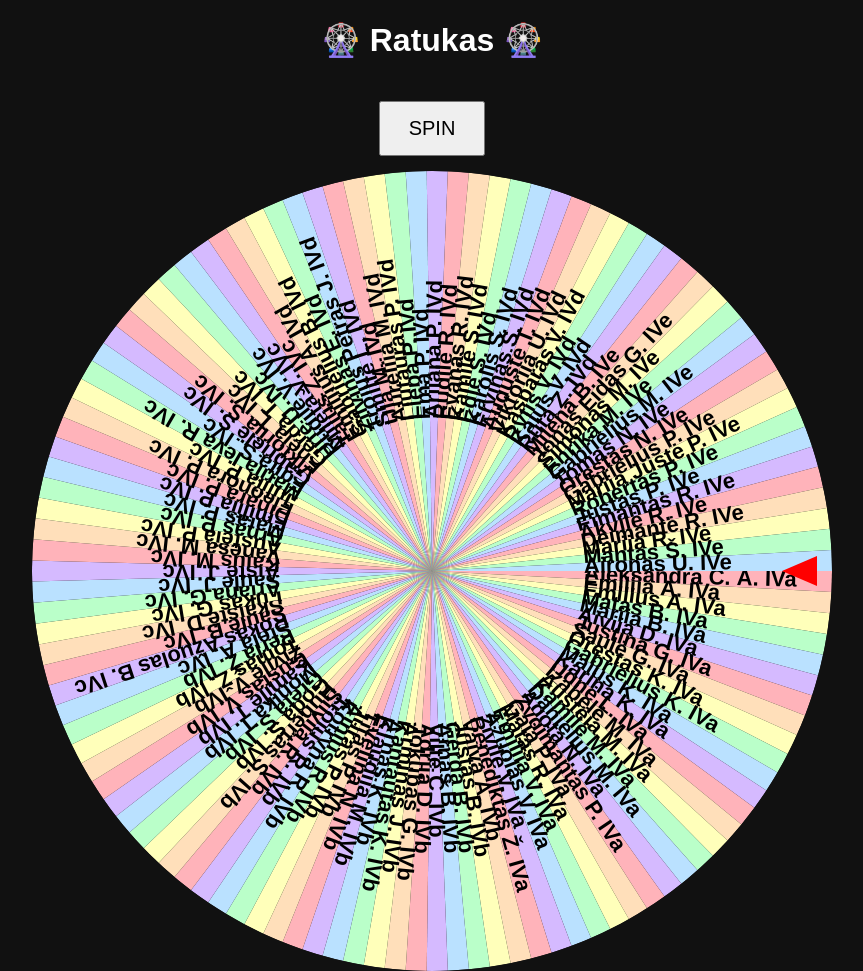
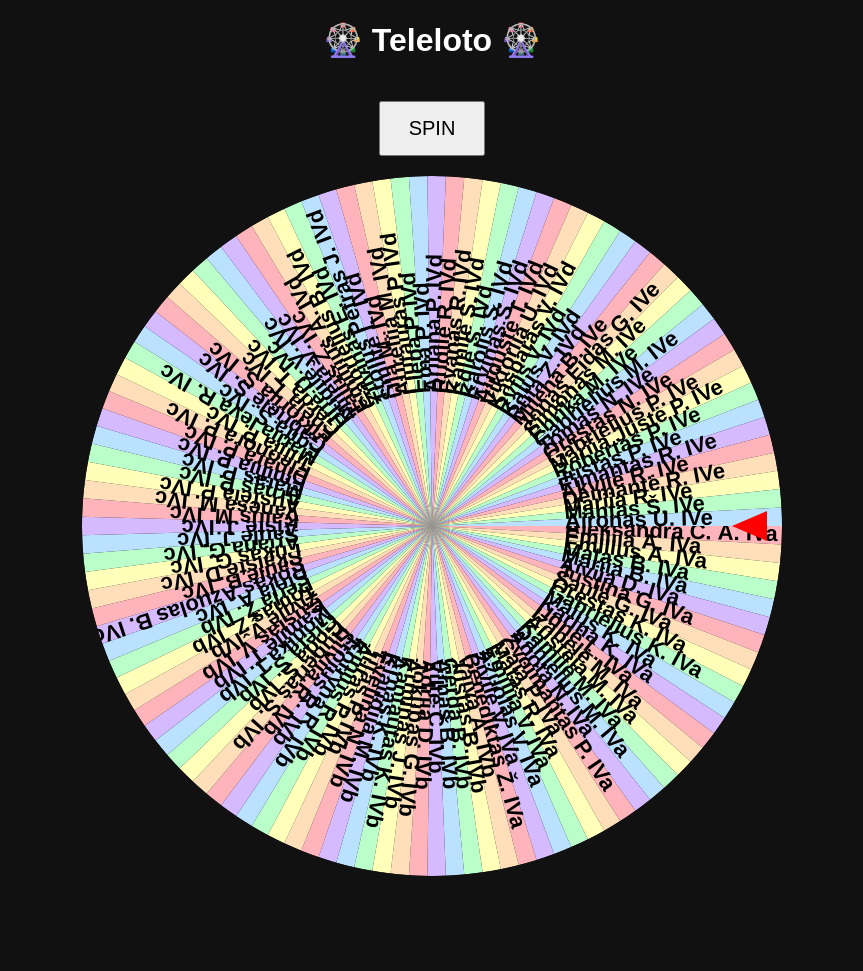
Before and after one commit to Gamingnoi/School-project2, a plain HTML site: page index.html in a window 1280 px wide. Shown: the whole page, without its empty margins (208-1071 px from the left). After the commit the page ends 888 px from the top, so only its background shows below. Drawn offline with Linux system fonts and the light colour scheme.

Commit message:
Update index.html

```diff
--- a/index.html
+++ b/index.html
@@ -11,7 +11,7 @@
     text-align: center;
   }
   canvas {
-    margin-top: 15px;
+    margin-top: 20px;
     border-radius: 50%;
   }
   button {
@@ -24,11 +24,11 @@
 </head>
 <body>
 
-<h1>🎡 Ratukas 🎡</h1>
+<h1>🎡 Teleloto 🎡</h1>
 
 <button onclick="spin()">SPIN</button>
 <br>
-<canvas id="wheel" width="800" height="800"></canvas>
+<canvas id="wheel" width="700" height="700"></canvas>
 
 <script>
 const canvas = document.getElementById("wheel");
```
